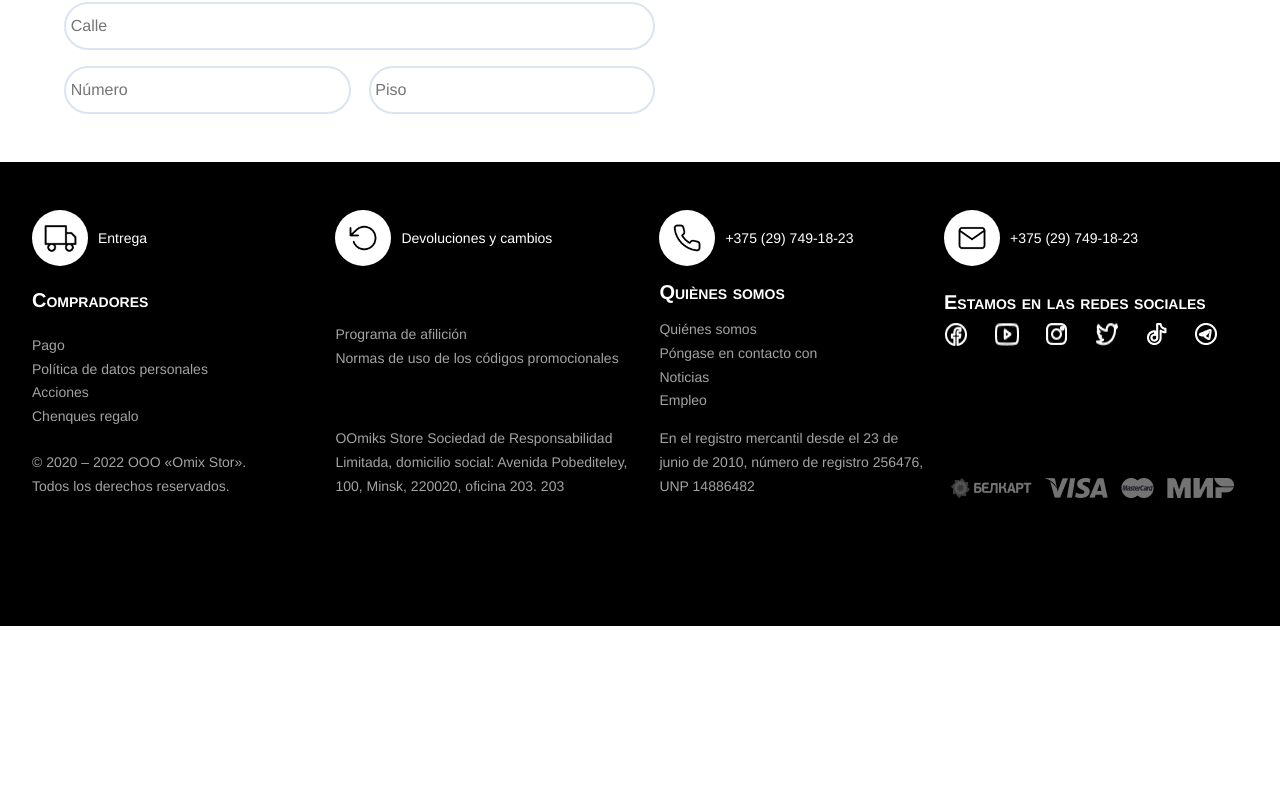
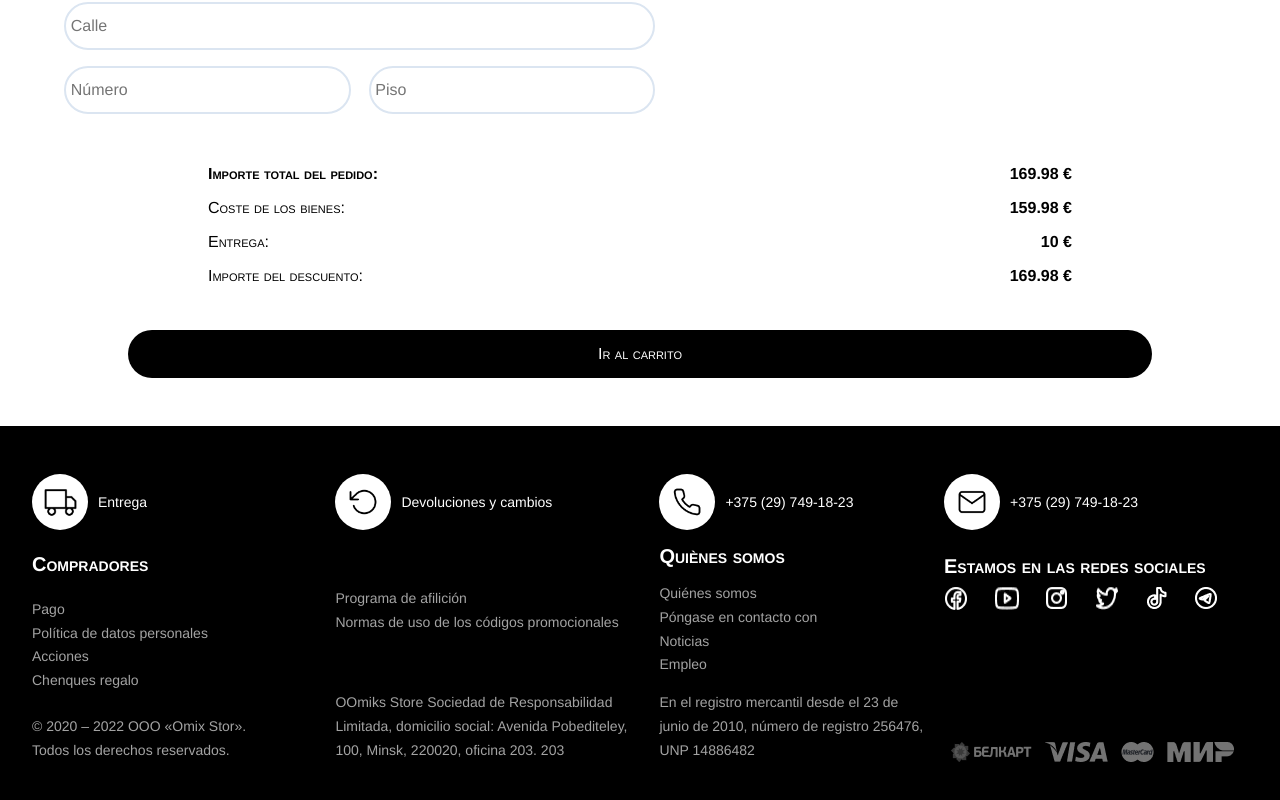
Before and after one commit to salino3/e-commerce-lemoncode, a React (Vite) app: page /cart in a window 1280 px wide. Shown: the part 1209-2009 px from the top of the page. Before the commit the page ends 1835 px from the top, so only its background shows below. Built offline with nearby package versions, Linux system fonts and the light colour scheme.

Commit message:
add component

```diff
--- /dev/null
+++ b/src/component-fourth-page/button-purchase/button-purchase.component.tsx
@@ -0,0 +1,23 @@
+import React from 'react';
+import * as classes from './button-purchase.styles';
+import { Button } from '@/commons';
+
+export const ButtonPurchase: React.FC = () => {
+  return (
+    <div className={classes.container}>
+      <div>
+        Importe total del pedido: <span>169.98 €</span>
+      </div>
+      <div>
+        Coste de los bienes: <span>159.98 €</span>
+      </div>
+      <div>
+        Entrega: <span>10 €</span>
+      </div>
+      <div>
+        Importe del descuento: <span>169.98 €</span>
+      </div>
+      <Button className={classes.btn}>Ir al carrito</Button>
+    </div>
+  );
+}
--- /dev/null
+++ b/src/component-fourth-page/button-purchase/button-purchase.styles.ts
@@ -0,0 +1,56 @@
+import {css} from '@emotion/css';
+
+
+export const container = css`
+  display: flex;
+  flex-direction: column;
+  padding: 0rem 1rem;
+  gap: 10px;
+  margin: auto;
+
+
+  div {
+    display: flex;
+    flex-direction: row;
+    justify-content: space-between;
+    gap: 10px;
+  }
+
+  font-style: normal;
+  font-weight: 400;
+  font-size: 16px;
+  line-height: 24px;
+  font-variant: small-caps;
+  color: #000000;
+
+  & :first-child {
+    font-weight: 700;
+  }
+
+  span {
+    font-weight: 700;
+  }
+
+  @media (min-width: 725px) {
+    padding: 0rem 5rem;
+
+    div {
+      padding: 0rem 5rem;
+    }
+  }
+
+  @media (min-width: 1300px) {
+    padding: 0rem 20rem;
+
+  }
+`;
+
+export const btn = css`
+  font-weight: 500;
+
+  color: #ffffff;
+  background: #000000;
+  border-radius: 48px;
+  width: 100%;
+  margin: 2rem auto 3rem;
+`;
--- /dev/null
+++ b/src/component-fourth-page/button-purchase/index.ts
@@ -0,0 +1 @@
+export * from './button-purchase.component';
--- a/src/component-fourth-page/index.ts
+++ b/src/component-fourth-page/index.ts
@@ -1,3 +1,4 @@
 export * from './primary-component-cart';
 export * from './cart-images';
 export * from './entrega';
+export * from './button-purchase';
--- a/src/layout/cart/cart.layout.tsx
+++ b/src/layout/cart/cart.layout.tsx
@@ -1,6 +1,6 @@
 import React from 'react';
 import { Footer, Header } from '@/components';
-import { EntregaComponent, PrimaryComponentCart } from '@/component-fourth-page';
+import { ButtonPurchase, EntregaComponent, PrimaryComponentCart } from '@/component-fourth-page';
 import * as classes from './cart.styles';
 
 
@@ -12,6 +12,7 @@ export const CartLayout: React.FC = () => {
         <div className={classes.content}>
         <PrimaryComponentCart />
         <EntregaComponent />
+        <ButtonPurchase />
         </div>
         <Footer />
       </div>
```
